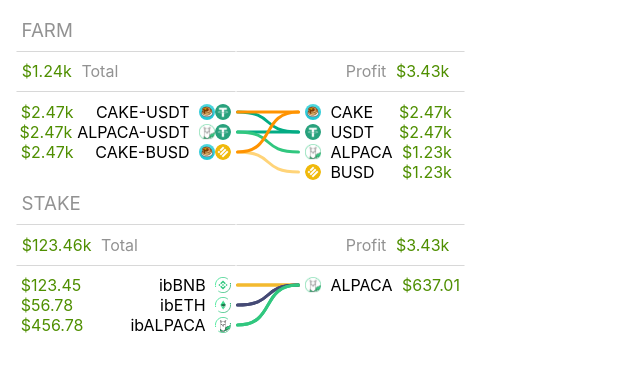
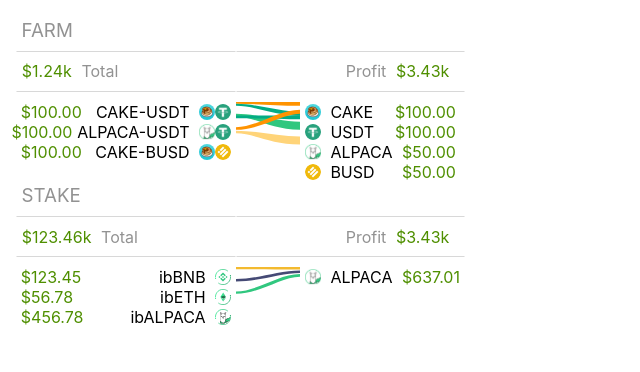
Before and after one commit to undefiorg/catboard, a React (Create React App) app in the folder web/: page / in a window 1280 px wide. Shown: the top 372 px of the page, without its empty margins (0-640 px from the left). Built offline with nearby package versions, Linux system fonts and the light colour scheme.

Commit message:
try sankey

```diff
--- a/web/src/App.tsx
+++ b/web/src/App.tsx
@@ -26,22 +26,22 @@
     principalSymbol: 'USDT',
     farmName: 'CAKE-USDT',
     investmentType: 'farm',
-    stratValue: 1234.56,
-    principalValue: 1234.56,
+    stratValue: 50,
+    principalValue: 50,
   }, {
     stratSymbol: 'ALPACA',
     principalSymbol: 'USDT',
     farmName: 'ALPACA-USDT',
     investmentType: 'stake',
-    stratValue: 1234.56,
-    principalValue: 1234.56,
+    stratValue: 50,
+    principalValue: 50,
   }, {
     stratSymbol: 'CAKE',
     principalSymbol: 'BUSD',
     farmName: 'CAKE-BUSD',
     investmentType: 'farm',
-    stratValue: 1234.56,
-    principalValue: 1234.56,
+    stratValue: 50,
+    principalValue: 50,
   }]
 
   const rewards = [{
--- a/web/src/components/FarmComponent.tsx
+++ b/web/src/components/FarmComponent.tsx
@@ -8,6 +8,7 @@
 import styled from 'styled-components';
 
 import _ from 'lodash'
+import { ILineConnectorsElement } from '../lib/svgx';
 
 const Container = styled.div`
   display: flex;
@@ -26,6 +27,10 @@
       height: 16px;
     }
   }
+
+  svg {
+    padding-top: 0.3em;
+  }
 `
 interface IFarmData {
   stratSymbol: string
@@ -43,7 +48,7 @@
 const FarmComponent: React.FC<IFarmComponentProps & React.HTMLAttributes<HTMLDivElement>>
   = (props: { data: IFarmData[] }) => {
     const { data } = props
-    let foo = []
+    let foo: ILineConnectorsElement[] = []
 
     // get all symbols
     const symbols = [...Array.from(new Set(data.map(e => [e.stratSymbol, e.principalSymbol]).flat()))]
@@ -65,19 +70,34 @@
     const sourceNames = sources.map(e => e.name)
 
     // map farms to symbols
-    for (let { principalSymbol, stratSymbol, farmName } of data) {
-      foo.push({
-        a: symbols.indexOf(principalSymbol),
-        b: sourceNames.indexOf(farmName),
-        c: symbolColorMap(principalSymbol),
-      }, {
-        a: symbols.indexOf(stratSymbol),
-        b: sourceNames.indexOf(farmName),
-        c: symbolColorMap(stratSymbol),
-      })
+    for (let { principalSymbol, stratSymbol, farmName, stratValue, principalValue } of data) {
+      const totalStratValue = _.sumBy(data, d => d.stratSymbol === stratSymbol ? d.stratValue : 0)
+      const totalPrincipalValue = _.sumBy(data, d => d.principalSymbol === principalSymbol ? d.principalValue : 0)
+      const totalValue = totalStratValue + totalPrincipalValue
+
+      const principalSymbolCountMap = _.countBy(data, 'principalSymbol')
+      const stratSymbolCountMap = _.countBy(data, 'stratSymbol')
+
+      foo.push(
+        {
+          a: symbols.indexOf(stratSymbol),
+          b: sourceNames.indexOf(farmName),
+          c: symbolColorMap(stratSymbol),
+          d: principalValue / totalValue,
+          t: stratSymbolCountMap[stratSymbol],
+        },
+        {
+          a: symbols.indexOf(principalSymbol),
+          b: sourceNames.indexOf(farmName),
+          c: symbolColorMap(principalSymbol),
+          d: stratValue / totalValue,
+          t: principalSymbolCountMap[principalSymbol],
+        })
     }
 
     foo = [...Array.from(new Set(foo))]
+
+    console.table(foo)
 
     return <Container>
       <SourceBar sources={sources} />
--- a/web/src/components/HeaderComponent.tsx
+++ b/web/src/components/HeaderComponent.tsx
@@ -1,7 +1,6 @@
 import React from 'react';
 import numeral from 'numeral';
 import styled from 'styled-components';
-import _ from 'lodash'
 
 const Container = styled.div`
   display: flex;
--- a/web/src/components/LineConnectors.tsx
+++ b/web/src/components/LineConnectors.tsx
@@ -1,11 +1,11 @@
 import { useEffect, useState } from 'react'
-import { createCurve, ILineConnectorsProps } from '../lib/svgx'
+import { createSankeyCurve, ILineConnectorsProps } from '../lib/svgx'
 
 const LineConnectors = (props: ILineConnectorsProps) => {
-  const lineHeight = 20
-  const paddingTop = 15
+  const lineHeight = 8
+  const paddingTop = 0
   const paddingBottom = 15
-  const strokeWidth = 3
+  const strokeWidth = 0
 
   const { width, list } = props
   const [lineList] = useState(list)
@@ -14,26 +14,35 @@
 
   useEffect(() => {
     let new_height = paddingTop
+    let y1 = 0
+    let y2 = 0
 
     const curves = lineList.map((e, i) => {
-      const { a, b, c } = e
+      const { a, b, c, d, t } = e
       const rowX = width
-      new_height = Math.max(new_height, Math.max(lineHeight * a, lineHeight * b))
+      new_height = lineHeight + Math.max(new_height, Math.max(lineHeight * a, lineHeight * b))
 
-      const curve = createCurve(i,
+      const h1 = lineHeight * d
+      const h2 = lineHeight / t
+
+      const curve = createSankeyCurve(i,
         {
           x: 0,
-          y: paddingTop + lineHeight * b
+          y: paddingTop + lineHeight * b + y1,
+          w: h1,
         },
         {
           x: rowX,
-          y: paddingTop + lineHeight * a
+          y: paddingTop + lineHeight * a + y2,
+          w: h2,
         },
         {
-          stroke: c,
-          strokeWidth,
+          fill: c,
         },
       )
+
+      y1 = y1 + d * t * h1 * 2
+      y2 = y2 + d * t * 4
 
       return curve
     })
--- a/web/src/components/RewardComponent.tsx
+++ b/web/src/components/RewardComponent.tsx
@@ -25,6 +25,10 @@
       width: 16px;
       height: 16px;
     }
+  }
+
+  svg{
+    padding-top: 0.3em;
   }
 `
 interface IRewardData {
@@ -71,10 +75,8 @@
         a: REWARD_SYMBOLS.indexOf(rewardSymbol),
         b: sourceNames.indexOf(poolName),
         c: symbolColorMap(poolSymbol),
-      }, {
-        a: REWARD_SYMBOLS.indexOf(rewardSymbol),
-        b: sourceNames.indexOf(poolName),
-        c: symbolColorMap(poolSymbol),
+        d: 0.3,
+        t: 3,
       })
     }
 
--- a/web/src/lib/svgx.tsx
+++ b/web/src/lib/svgx.tsx
@@ -1,6 +1,7 @@
 export interface IPoint {
   x: number
   y: number
+  w: number
 }
 
 export const createCurve = (key: number, p1: IPoint, p2: IPoint, props?: any) => {
@@ -23,10 +24,35 @@
   return <path {...base} {...props} d={d} />
 }
 
+export const createSankeyCurve = (key: number, p1: IPoint, p2: IPoint, props?: any) => {
+  const handleX = (p2.x - p1.x) / 3
+  const padding = 0
+  const c1 = { x: handleX + padding, y: p1.y }
+  const c2 = { x: p2.x - handleX - padding, y: p2.y }
+
+  let d = `M${p1.x},${p1.y} C${c1.x},${c1.y} ${c2.x},${c2.y} ${p2.x},${p2.y}`
+  d = d + ` ${p2.x},${p2.y} ${p2.x},${p2.y + p2.w}`
+  const flag = c1.y > c2.y ? 1 : -1
+  d = d + ` ${p2.x},${p2.y + p2.w} C${c2.x + p2.w * flag},${c2.y + p2.w} ${c1.x + p1.w * flag},${c1.y + p1.w} ${p1.x},${p1.y + p1.w}`
+  d = d + `Z`
+  const base = {
+    key, d,
+    stroke: '#000000',
+    strokeWidth: 0,
+    strokeLinecap: 'round',
+    strokeLinejoin: 'round',
+    fill: 'red'
+  }
+
+  return <path {...base} {...props} d={d} />
+}
+
 export interface ILineConnectorsElement {
   a: number
   b: number
   c: string
+  d: number
+  t: number
 }
 
 export interface ILineConnectorsProps {
--- a/web/src/styles/symbolColor.ts
+++ b/web/src/styles/symbolColor.ts
@@ -1,7 +1,7 @@
 import tokens from './tokens.json';
 import tokenColors from './tokenColors.json';
 
-export const symbolColorMap = (symbol: string) => {
+export const symbolColorMap = (symbol: string): string => {
   // @ts-ignore
   if (tokenColors[symbol]) return tokenColors[symbol];
 
```
